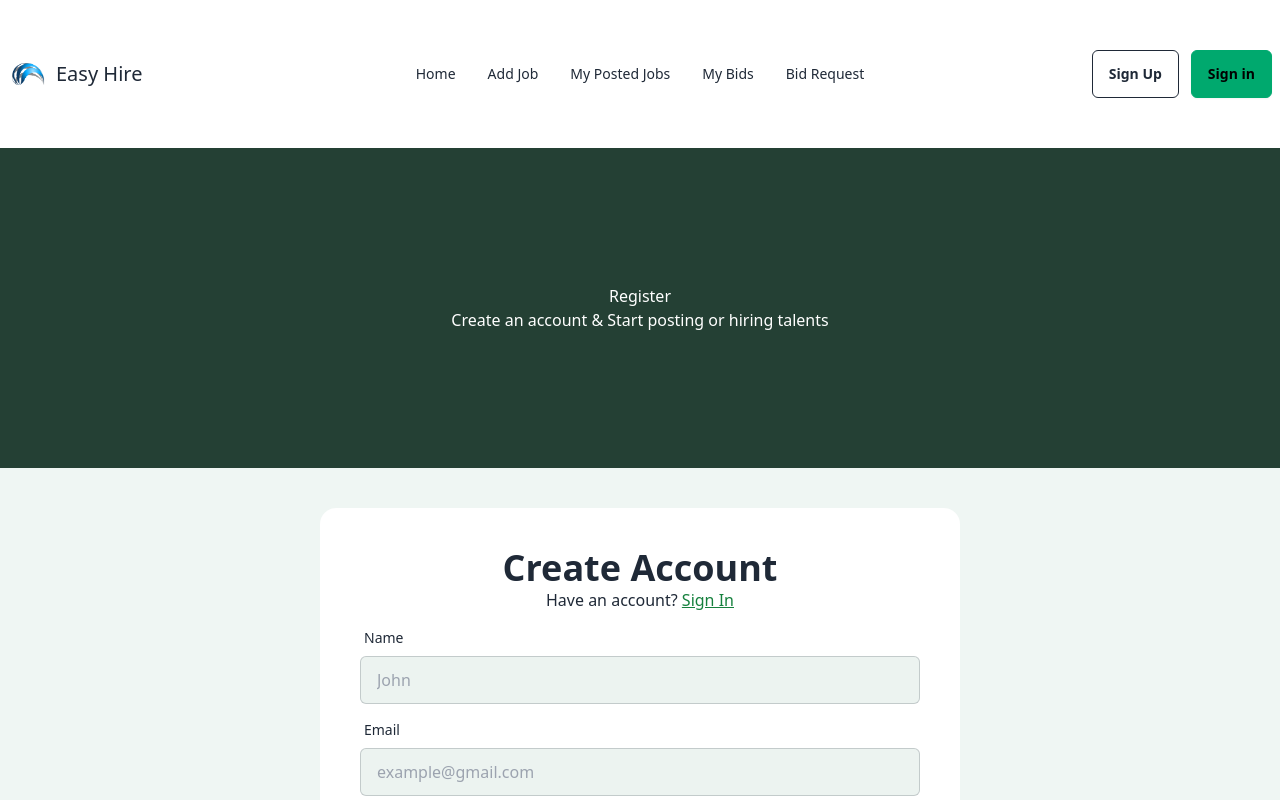
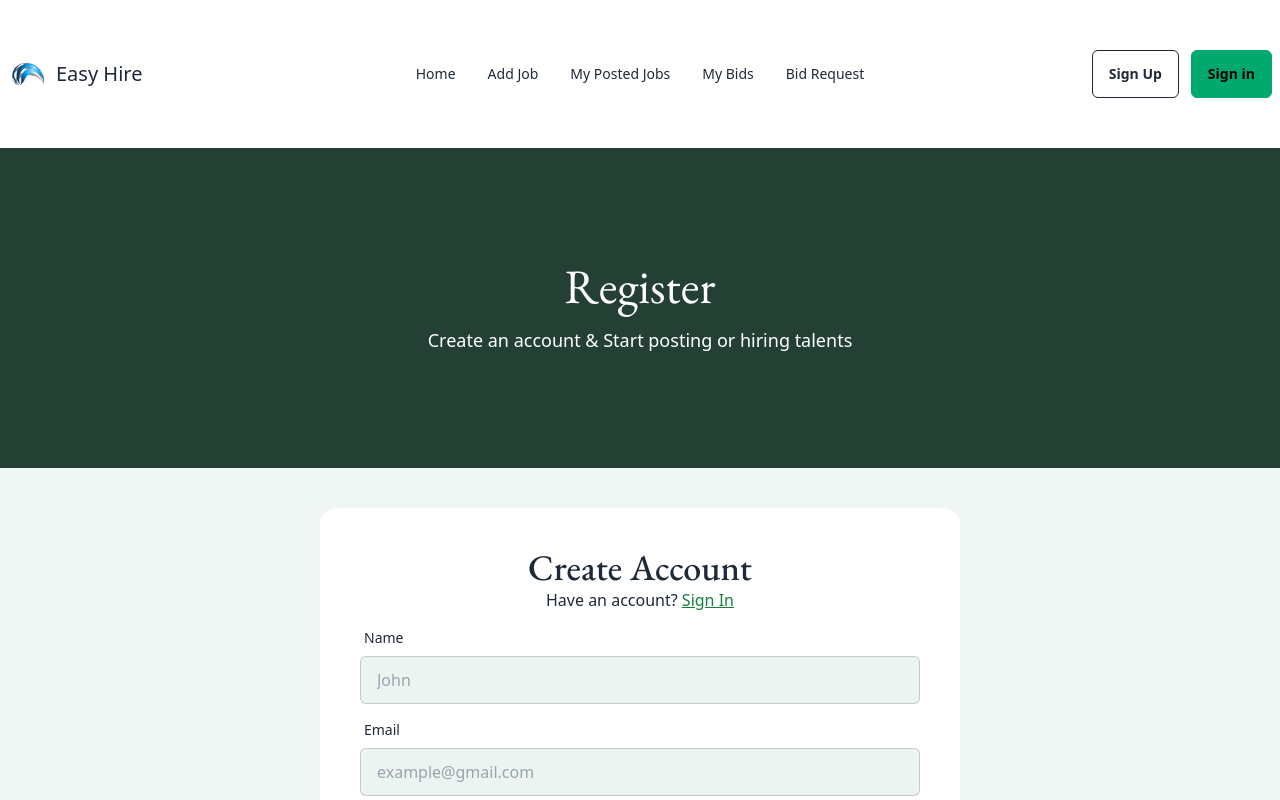
Before and after one commit to Sohelrana2815/easy-hire-front-end, a React (Vite) app: page /signUp in a window 1280 px wide. Shown: the top 800 px of the page. Built offline with nearby package versions, Linux system fonts and the light colour scheme; no server answers.

Commit message:
successfully added font family

```diff
--- a/src/Pages/SignIn/SignIn.jsx
+++ b/src/Pages/SignIn/SignIn.jsx
@@ -40,7 +40,7 @@ const SignIn = () => {
   return (
     <div className="relative min-h-80 bg-[#244034]">
       <div className="flex flex-col justify-center items-center min-h-80 text-white">
-        <h2>Hi, Welcome Back!</h2>
+        <h2 className="font-EbGaramond text-3xl">Hi, Welcome Back!</h2>
       </div>
 
       <div className="bg-[#EFF6F3] min-h-[62vh] flex items-center justify-center">
--- a/src/Pages/SignUp/SignUp.jsx
+++ b/src/Pages/SignUp/SignUp.jsx
@@ -35,8 +35,10 @@ const SignUp = () => {
   return (
     <div className="relative min-h-80 bg-[#244034]">
       <div className="flex flex-col justify-center items-center min-h-80 text-white">
-        <h2>Register</h2>
-        <p>Create an account & Start posting or hiring talents</p>
+        <h2 className="text-sm md:text-5xl font-EbGaramond">Register</h2>
+        <p className="mt-4 text-lg">
+          Create an account & Start posting or hiring talents
+        </p>
       </div>
 
       <div className="bg-[#EFF6F3] min-h-[62vh] flex items-center justify-center">
@@ -47,7 +49,7 @@ const SignUp = () => {
             className="card-body bg-base-100  rounded-2xl p-10"
           >
             <div>
-              <h2 className="text-center xl:text-4xl font-bold">
+              <h2 className="text-center md:text-2xl text-xl xl:text-4xl font-medium font-EbGaramond">
                 Create Account
               </h2>
               <h2 className="text-center">
--- a/src/index.css
+++ b/src/index.css
@@ -1,3 +1,4 @@
+@import url("https://fonts.googleapis.com/css2?family=EB+Garamond:ital,wght@0,400..800;1,400..800&display=swap");
 @tailwind base;
 @tailwind components;
 @tailwind utilities;
--- a/tailwind.config.js
+++ b/tailwind.config.js
@@ -2,10 +2,14 @@
 export default {
   content: ["./index.html", "./src/**/*.{js,ts,jsx,tsx}"],
   theme: {
-    extend: {},
+    extend: {
+      fontFamily: {
+        EbGaramond: ["EB Garamond", "serif;"],
+      },
+    },
   },
   plugins: [
     // eslint-disable-next-line no-undef
-    require('daisyui'),
+    require("daisyui"),
   ],
 };
```
